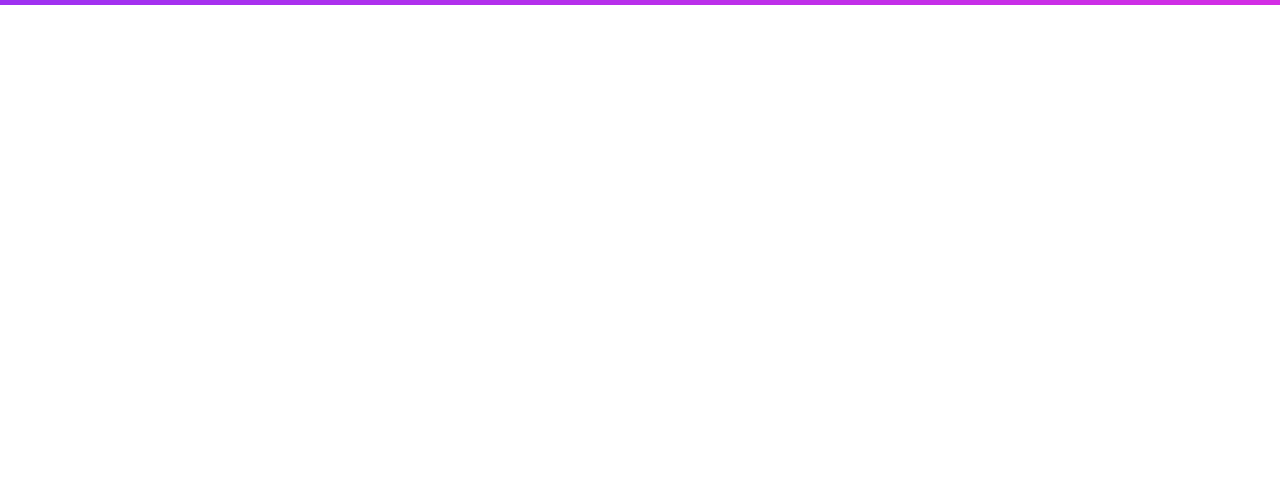
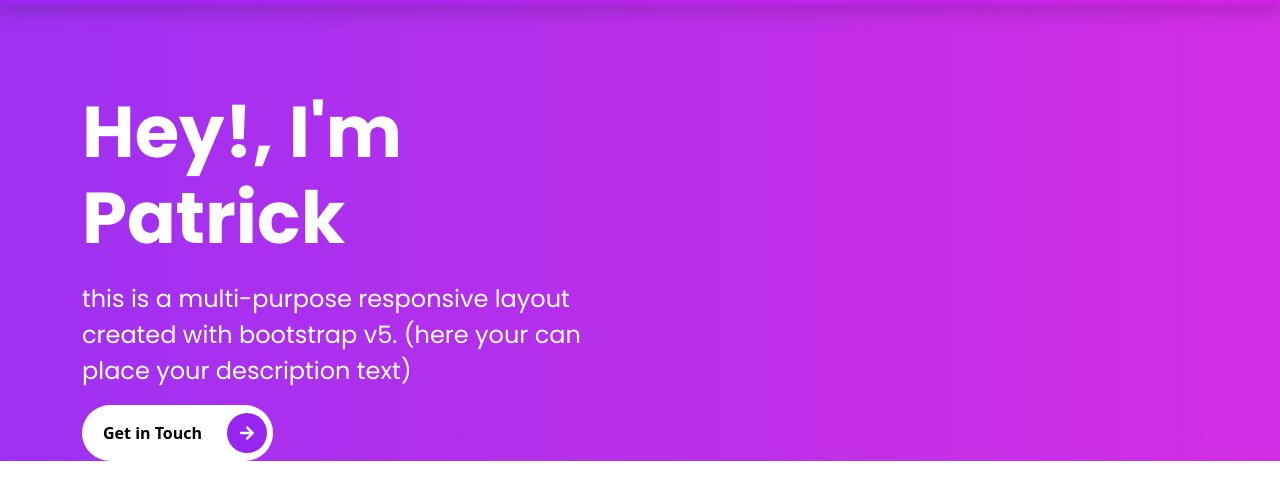
Before and after one commit to iIlumi/fcc_portfolio_bs5, a website: page index.html in a window 1280 px wide. Shown: the part 71-570 px from the top of the page. Drawn offline with Linux system fonts and the light colour scheme.

Commit message:
intro content w display - bad practice

```diff
--- a/index.html
+++ b/index.html
@@ -4,12 +4,22 @@
     <meta charset="UTF-8" />
     <meta http-equiv="X-UA-Compatible" content="IE=edge" />
     <meta name="viewport" content="width=device-width, initial-scale=1.0" />
+
+    <link rel="stylesheet" href="./css/fontawesome.css" />
+
+    <link
+      href="https://fonts.googleapis.com/css2?family=Poppins:wght@400;500;600;700;800;900&display=swap"
+      rel="stylesheet"
+    />
+    <link rel="stylesheet" href="./css/style.css" />
+
     <title>Portfolio-bs5</title>
-    <link rel="stylesheet" href="./css/fontawesome.css" />
-    <link rel="stylesheet" href="./css/style.css" />
   </head>
   <body>
-    <nav class="navbar navbar-expand-lg navbar-dark" id="navMenu">
+    <nav
+      class="navbar navbar-expand-lg navbar-dark shadow fixed-top"
+      id="navMenu"
+    >
       <div class="container">
         <a class="navbar-brand" href="#">
           <img src="./images/logo.png" alt="logo image" />
@@ -59,6 +69,28 @@
       </div>
     </nav>
 
+    <section id="home" class="intro-section">
+      <div class="container">
+        <div class="row align-items-center text-white">
+          <div class="col-md-6 intros">
+            <h1 class="display-2">
+              <span class="display-2--intro"> Hey!, I'm Patrick </span>
+              <span class="display-2--description lh-base">
+                this is a multi-purpose responsive layout created with bootstrap
+                v5. (here your can place your description text)
+              </span>
+            </h1>
+            <button type="button" class="rounded-pill btn-rounded">
+              Get in Touch
+              <span>
+                <i class="fas fa-arrow-right"></i>
+              </span>
+            </button>
+          </div>
+          <div class="col-md-6 intros"></div>
+        </div>
+      </div>
+    </section>
     <script src="./js/bootstrap.bundle.js"></script>
   </body>
 </html>
--- /dev/null
+++ b/scss/components/_typography.scss
@@ -0,0 +1,21 @@
+.display-2 {
+  margin-bottom: 1rem;
+
+  text-transform: capitalize;
+  font-family: 'Poppins', sans-serif;
+}
+
+.display-2--intro {
+  display: inline-block;
+
+  font-weight: 700;
+  font-family: 'Poppins', sans-serif;
+}
+
+.display-2--description {
+  display: block;
+  margin-top: 1.2rem;
+
+  font-size: 1.5rem;
+  text-transform: none;
+}
--- a/scss/sections/_intro-section.scss
+++ b/scss/sections/_intro-section.scss
@@ -0,0 +1,7 @@
+.intro-section {
+  @include gradient;
+  padding: 10rem 0 0 0;
+
+  width: 100%;
+  height: 100%;
+}
```
Also changed, not shown: README.txt, css/style.css, 1 other file.
